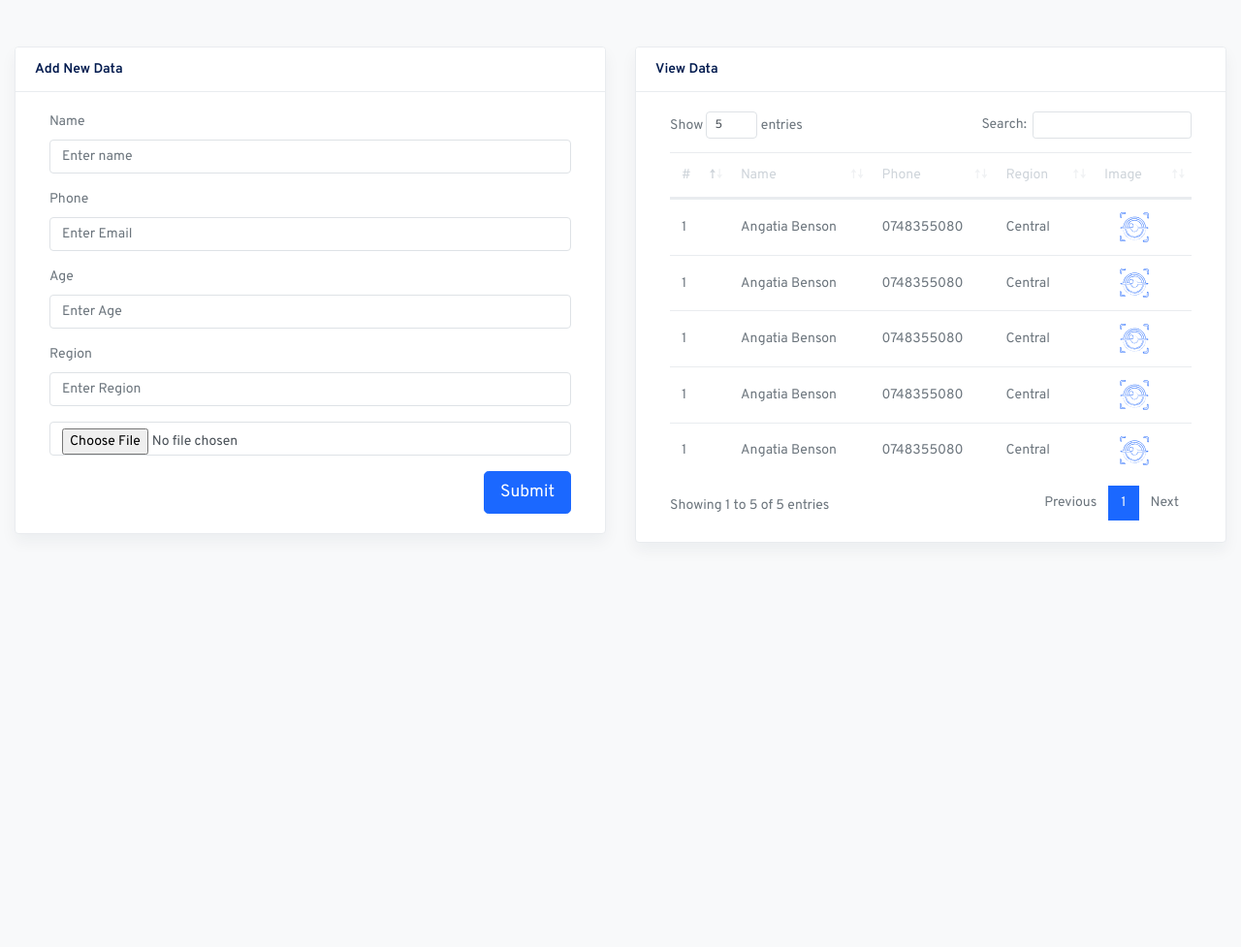
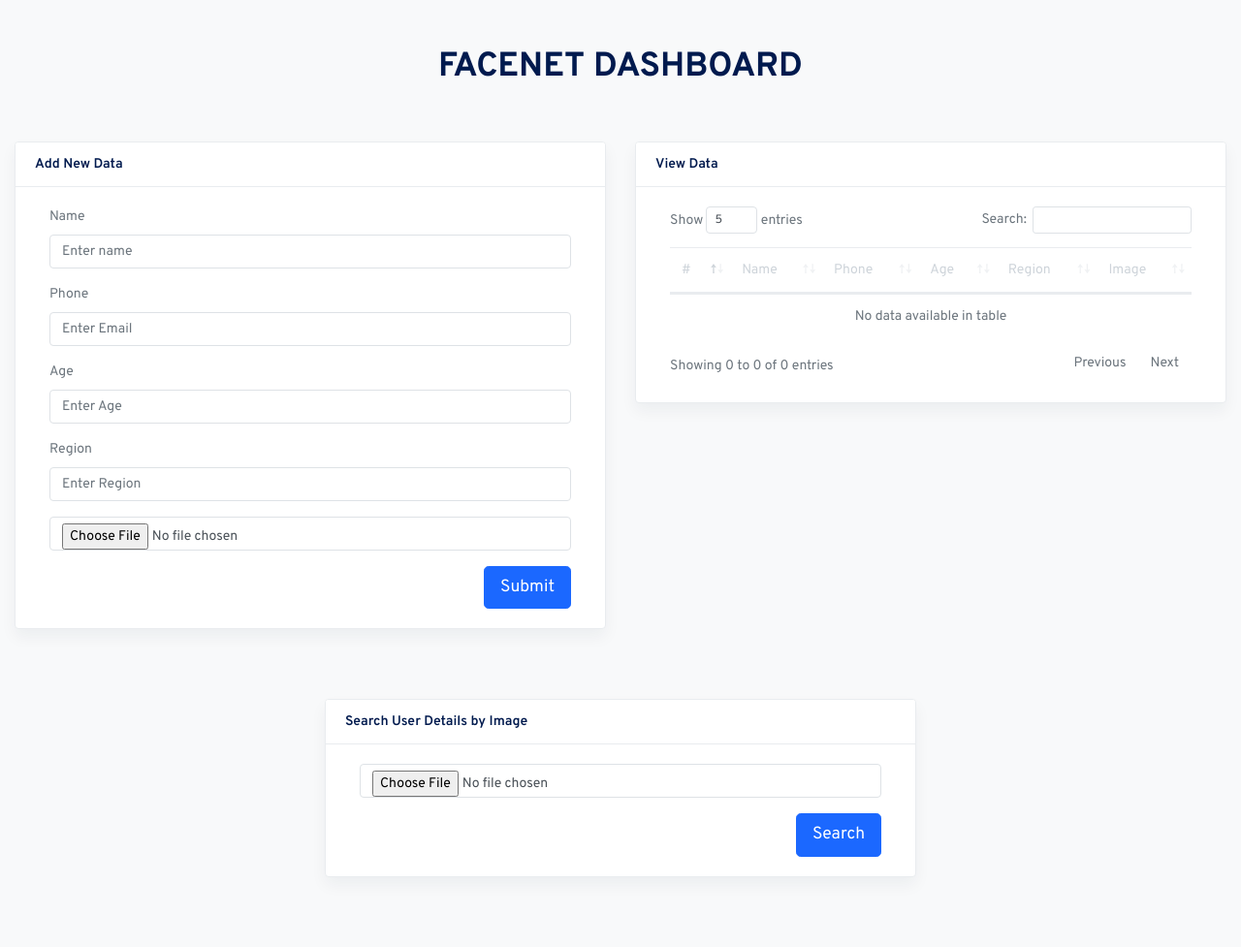
Before and after one commit to angatiabenson/facenet, a Django app: page /data in a window 1280 px wide. Shown: the whole page at 97% size. Before the commit the page ends 560 px from the top, so only its background shows below. Run offline with Django 4.2, Linux system fonts and the light colour scheme; the visitor is signed in with stand-in values (Sample User, id 1); some libraries are stand-ins or nearby versions.

Commit message:
feat: updated Django app with user image upload, image processing, and FaceMetadata model.

```diff
--- a/app/models.py
+++ b/app/models.py
@@ -9,7 +9,7 @@ class UserData(models.Model):
     phone = models.CharField(max_length=100, default='')
     age = models.IntegerField(default=0)
     region = models.CharField(max_length=100, default='')
-    image_link = models.TextField()
+    image = models.ImageField(upload_to='user_images/')
 
 
 class FaceMetadata(models.Model):
--- a/app/templates/agent/index.html
+++ b/app/templates/agent/index.html
@@ -28,7 +28,10 @@
 <body class="container-fluid light">
     <div class="wrapper">
         <main role="main" class="main-content">
-            <div class="row my-5">
+            <div class="row my-5 justify-content-center">
+                <h1>FACENET DASHBOARD</h1>
+            </div>
+            <div class="row">
                 <div class="col-md-6">
                     <div class="card shadow mb-4">
                         <div class="card-header">
@@ -36,6 +39,8 @@
                         </div>
                         <div class="card-body">
                             <div class="col-md-12">
+                                <form action="" method="post" enctype="multipart/form-data">
+                                    {% csrf_token %}
                                     <div class="form-group mb-3">
                                         <label for="simpleinput">Name</label>
                                         <input name="name" type="text" id="simpleinput" class="form-control"
@@ -63,7 +68,7 @@
                                     <div class="form-group mb-3">
                                         <button type="submit" class="btn btn-primary btn-lg float-right">Submit</button>
                                     </div>
-
+                                </form>
                             </div>
                         </div>
                     </div> <!-- / .card -->
@@ -81,72 +86,29 @@
                                             <th>#</th>
                                             <th>Name</th>
                                             <th>Phone</th>
+                                            <th>Age</th>
                                             <th>Region</th>
                                             <th>Image</th>
                                         </tr>
                                     </thead>
                                     <tbody>
+                                        {% for data in user_data %}
                                         <tr>
-                                            <td>1</td>
-                                            <td>Angatia Benson</td>
-                                            <td>0748355080</td>
-                                            <td>Central</td>
+                                            <td>{{ data.id }}</td>
+                                            <td>{{ data.name }}</td>
+                                            <td>{{ data.phone }}</td>
+                                            <td>{{ data.age }}</td>
+                                            <td>{{ data.region }}</td>
                                             <td>
-                                                <div class="col">
-                                                    <img src="{% static 'app/img/logo.svg' %}" alt=""
+                                                {% if data.image %}
+                                                <img src="{{ data.image }}" alt="User Image"
                                                     class="thumbnail-sm img-fluid rounded">
-                                                </div>
+                                                {% else %}
+                                                No Image
+                                                {% endif %}
                                             </td>
                                         </tr>
-                                        <tr>
-                                            <td>1</td>
-                                            <td>Angatia Benson</td>
-                                            <td>0748355080</td>
-                                            <td>Central</td>
-                                            <td>
-                                                <div class="col">
-                                                    <img src="{% static 'app/img/logo.svg' %}" alt=""
-                                                        class="thumbnail-sm img-fluid rounded">
-                                                </div>
-                                            </td>
-                                        </tr>
-                                        <tr>
-                                            <td>1</td>
-                                            <td>Angatia Benson</td>
-                                            <td>0748355080</td>
-                                            <td>Central</td>
-                                            <td>
-                                                <div class="col">
-                                                    <img src="{% static 'app/img/logo.svg' %}" alt=""
-                                                        class="thumbnail-sm img-fluid rounded">
-                                                </div>
-                                            </td>
-                                        </tr>
-                                        <tr>
-                                            <td>1</td>
-                                            <td>Angatia Benson</td>
-                                            <td>0748355080</td>
-                                            <td>Central</td>
-                                            <td>
-                                                <div class="col">
-                                                    <img src="{% static 'app/img/logo.svg' %}" alt=""
-                                                        class="thumbnail-sm img-fluid rounded">
-                                                </div>
-                                            </td>
-                                        </tr>
-                                        <tr>
-                                            <td>1</td>
-                                            <td>Angatia Benson</td>
-                                            <td>0748355080</td>
-                                            <td>Central</td>
-                                            <td>
-                                                <div class="col">
-                                                    <img src="{% static 'app/img/logo.svg' %}" alt=""
-                                                        class="thumbnail-sm img-fluid rounded">
-                                                </div>
-                                            </td>
-                                        </tr>
-
+                                        {% endfor %}
                                     </tbody>
                                 </table>
                             </div>
@@ -154,7 +116,27 @@
                     </div> <!-- / .card -->
                 </div>
             </div>
+            <div class="row my-5 justify-content-center">
+                <div class="col-md-6">
+                    <div class="card shadow mb-4">
+                        <div class="card-header">
+                            <strong class="card-title">Search User Details by Image</strong>
+                        </div>
+                        <div class="card-body">
+                            <div class="col-md-12">
+                                <div class="form-group mb-3">
+                                    <input name="image" type="file" id="example-palaceholder" class="form-control"
+                                        placeholder="Enter Region" required>
+                                </div>
+                                <div class="form-group mb-3">
+                                    <button type="submit" class="btn btn-primary btn-lg float-right">Search</button>
+                                </div>
 
+                            </div>
+                        </div>
+                    </div> <!-- / .card -->
+                </div>
+            </div>
         </main> <!-- main -->
     </div> <!-- .wrapper -->
     <script src="{% static 'app/js/jquery.min.js' %}"></script>
--- a/app/urls.py
+++ b/app/urls.py
@@ -1,8 +1,11 @@
+from . import views
+from django.conf import settings
+from django.conf.urls.static import static
+from django.contrib import admin
 from django.urls import path, include
-from . import views
 
 urlpatterns = [
     path('login', views.login_user, name='login'),
     path('register', views.register, name='register'),
     path('data', views.user_data_list, name='home'),
-]
+] + static(settings.MEDIA_URL, document_root=settings.MEDIA_ROOT)
--- a/app/views.py
+++ b/app/views.py
@@ -3,11 +3,50 @@ from django.contrib.auth import authenticate, login, logout
 from django.contrib import messages
 from django.contrib.auth.forms import UserCreationForm
 from django.contrib.auth.decorators import login_required
-from .models import UserData
+from .models import UserData, FaceMetadata
+from django.shortcuts import render, redirect
+from django.core.files.storage import FileSystemStorage
+import face_rec as fr
+from django.conf import settings
+import os
 
 
 @login_required
 def user_data_list(request):
+    if request.method == 'POST':
+        name = request.POST['name']
+        phone = request.POST['phone']
+        age = request.POST['age']
+        region = request.POST['region']
+        image = request.FILES['image']
+
+        # Process the image file
+        fs = FileSystemStorage()
+        filename = fs.save(image.name, image)
+        image_url = fs.url(filename)
+
+        # Create UserData instance
+        data = UserData.objects.create(
+            added_by=request.user,
+            name=name,
+            phone=phone,
+            age=age,
+            region=region,
+            image=image_url
+        )
+
+        # Getting the absolute filesystem path of the saved image
+        image_abs_path = os.path.join(settings.MEDIA_ROOT, filename)
+        face_data = fr.extract_face_metadata(image_abs_path)
+
+        FaceMetadata.objects.create(
+            user=data,
+            face_details=face_data
+        )
+
+        user_data = UserData.objects.filter(added_by=request.user)
+        return render(request, 'agent/index.html', {'user_data': user_data})
+
     user_data = UserData.objects.filter(added_by=request.user)
     return render(request, 'agent/index.html', {'user_data': user_data})
 
--- a/facenet/settings.py
+++ b/facenet/settings.py
@@ -12,6 +12,7 @@ https://docs.djangoproject.com/en/4.2/ref/settings/
 
 from django.contrib.messages import constants as message_constants
 from pathlib import Path
+import os
 
 # Build paths inside the project like this: BASE_DIR / 'subdir'.
 BASE_DIR = Path(__file__).resolve().parent.parent
@@ -29,6 +30,11 @@ DEBUG = True
 ALLOWED_HOSTS = []
 
 LOGIN_URL = 'login'
+# settings.py
+
+MEDIA_URL = '/media/'
+MEDIA_ROOT = os.path.join(BASE_DIR, 'media')
+
 
 # Application definition
 
```
Also changed, not shown: app/face_rec.py (added, +21 -0 lines), app/migrations/0001_initial.py, media/3.jpg (added). Lines whose indentation alone changed are shown as unchanged.
